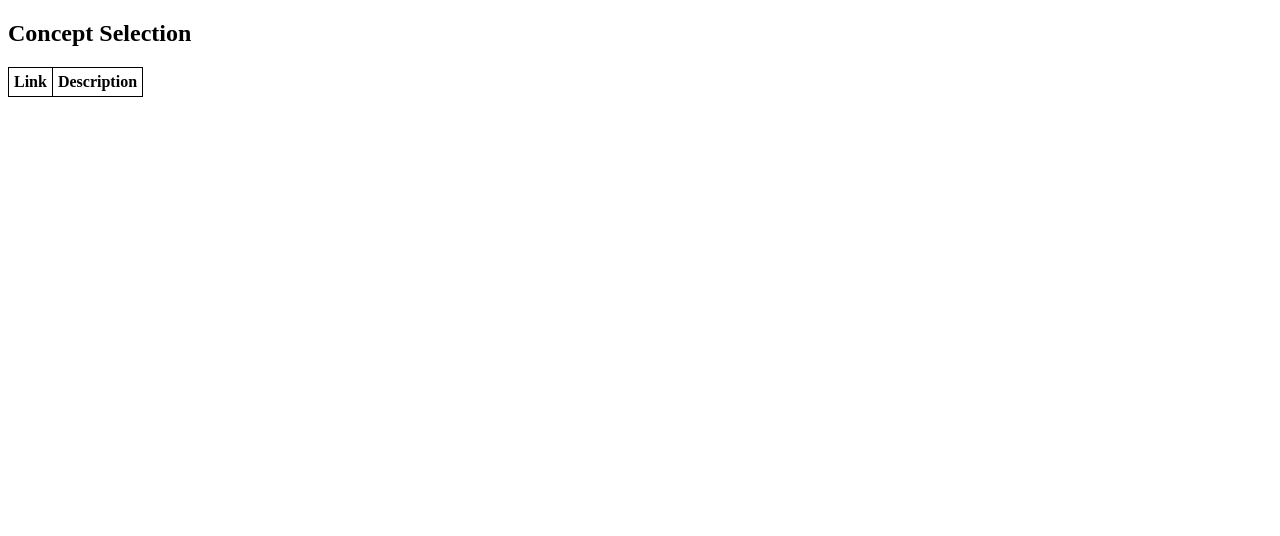
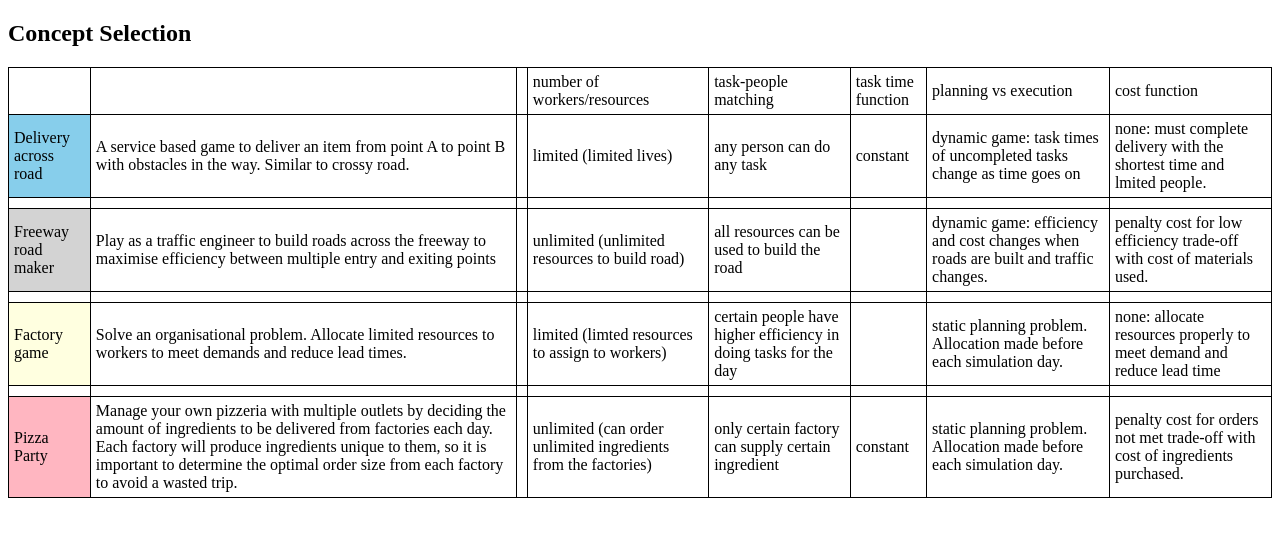
Before and after one commit to T5-ninja/Pizza, a plain HTML site: page ESAProject2022Team00/07 Concept Selection/index.html in a window 1280 px wide. Drawn offline with Linux system fonts and the light colour scheme.

Commit message:
Concept Selections

```diff
--- a/ESAProject2022Team00/07 Concept Selection/index.html
+++ b/ESAProject2022Team00/07 Concept Selection/index.html
@@ -14,15 +14,97 @@ td {border: 1px solid black;padding:5px;text-align:left;}
 <h2>Concept Selection</h2>
 
 <table>
-<!-- Add header row -->
-<tr>
-	<th>Link</th>
-	<th>Description</th>
-</tr>
-<!-- Add rows with <tr> tag. Be sure to close with </tr> tag -->
+    <tr>
+        <td></td>
+        <td></td>
+        <td></td>
+        <td>number of workers/resources</td>
+        <td>task-people matching</td>
+        <td>task time function</td>
+        <td>planning vs execution</td>
+        <td>cost function</td>
+    </tr>
+    <tr>
+        <td bgcolor="skyblue">Delivery across road</td bgcolor="skyblue">
+        <td>A service based game to deliver an item from point A to point B with obstacles in the way. Similar to crossy road.</td>
+        <td></td>
+        <td>limited (limited lives)</td>
+        <td>any person can do any task</td>
+        <td>constant</td>
+        <td>dynamic game: task times of uncompleted tasks change as time goes on</td>
+        <td>none: must complete delivery with the shortest time and lmited people.</td>
 
 
 
+
+    </tr>
+    <tr>
+        <td></td>
+        <td></td>
+        <td></td>
+        <td></td>
+        <td></td>
+        <td></td>
+        <td></td>
+        <td></td>
+    </tr>
+    <tr>
+        <td bgcolor="lightgrey">Freeway road maker</td bgcolor="lightgrey">
+        <td>Play as a traffic engineer to build roads across the freeway to maximise efficiency between multiple entry and exiting points</td>
+        <td></td>
+        <td>unlimited (unlimited resources to build road)</td>
+        <td>all resources can be used to build the road</td>
+        <td></td>
+        <td>dynamic game: efficiency and cost changes when roads are built and traffic changes.</td>
+        <td>penalty cost for low efficiency trade-off with cost of materials used.</td>
+
+
+
+
+    </tr>
+    <tr>
+        <td></td>
+        <td></td>
+        <td></td>
+        <td></td>
+        <td></td>
+        <td></td>
+        <td></td>
+        <td></td>
+    </tr>
+    <tr>
+        <td bgcolor="lightyellow">Factory game</td bgcolor="lightyellow">
+        <td>Solve an organisational problem. Allocate limited resources to workers to meet demands and reduce lead times.</td>
+        <td></td>
+        <td>limited (limted resources to assign to workers)</td>
+        <td>certain people have higher efficiency in doing tasks for the day</td>
+        <td></td>
+        <td>static planning problem. Allocation made before each simulation day.</td>
+        <td>none: allocate resources properly to meet demand and reduce lead time</td>
+
+
+
+    </tr>
+    <tr>
+        <td></td>
+        <td></td>
+        <td></td>
+        <td></td>
+        <td></td>
+        <td></td>
+        <td></td>
+        <td></td>
+    </tr>
+    <tr>
+        <td bgcolor="lightpink">Pizza Party</td bgcolor="lightpink">
+        <td>Manage your own pizzeria with multiple outlets by deciding the amount of ingredients to be delivered from factories each day. Each factory will produce ingredients unique to them, so it is important to determine the optimal order size from each factory to avoid a wasted trip.</td>
+        <td></td>
+        <td>unlimited (can order unlimited ingredients from the factories)</td>
+        <td>only certain factory can supply certain ingredient</td>
+        <td>constant</td>
+        <td>static planning problem. Allocation made before each simulation day.</td>
+        <td>penalty cost for orders not met trade-off with cost of ingredients purchased.</td>
+    </tr>
 </table>
 </body>
 </html>
```
